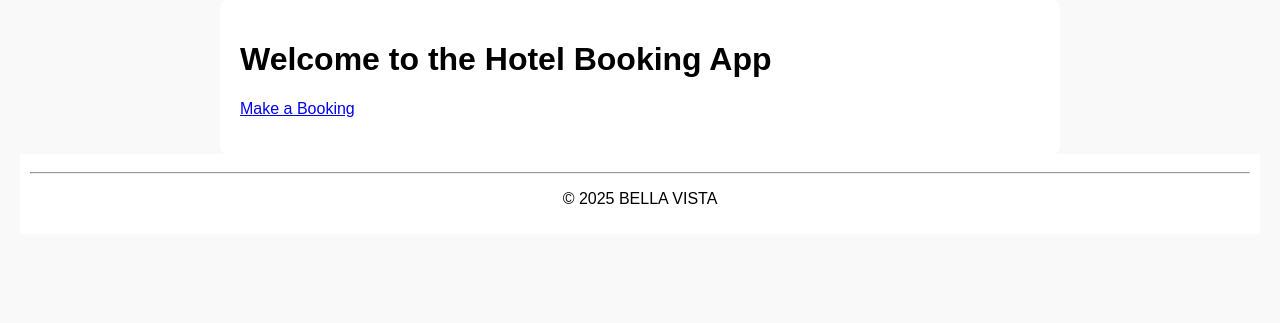
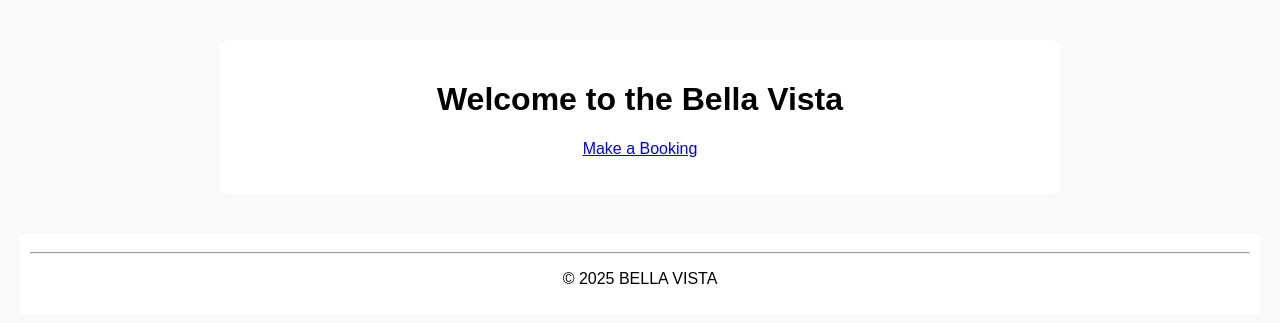
Before and after one commit to achristoforou1/hotel-booking-app, a Django app: page / in a window 1280 px wide. Shown: the part 158-481 px from the top of the page. Run offline with Django 5.2, Linux system fonts and the light colour scheme.

Commit message:
more adjustments to css styling for home page

```diff
--- a/booking/templates/base.html
+++ b/booking/templates/base.html
@@ -25,10 +25,11 @@
     }
     main {
         max-width: 800px;
-        margin: auto;
+        margin: 40px auto;
         background: white;
         padding: 20px;
         border-radius: 8px;
+        text-align: center;
     }
     form input, form select {
         display: block;
--- a/booking/templates/home.html
+++ b/booking/templates/home.html
@@ -1,6 +1,6 @@
 {% extends "base.html" %}
 
 {% block content %}
-<h1>Welcome to the Hotel Booking App</h1>
+<h1>Welcome to the Bella Vista</h1>
 <p><a href="{% url 'booking_form' %}">Make a Booking</a></p>
 {% endblock %}
```
